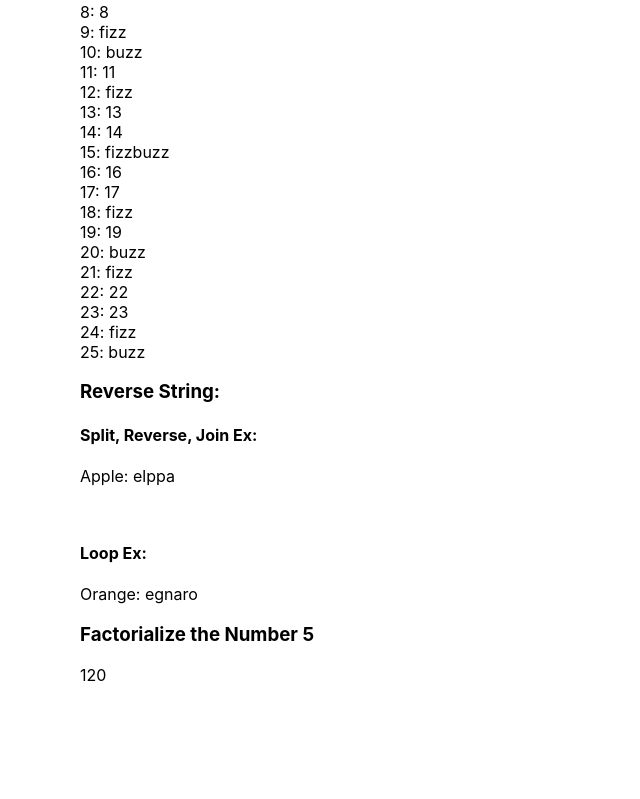
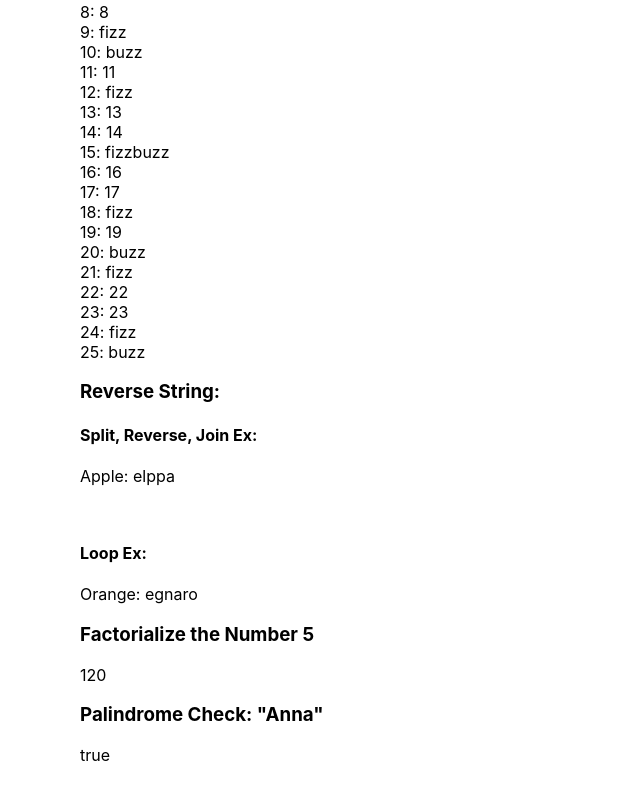
Before and after one commit to jgomez44/CodingChallenges, a React (Create React App) app in the folder client/: page / in a window 1280 px wide. Shown: the part 349-1148 px from the top of the page, without its empty margins (0-640 px from the left). Before the commit the page ends 1114 px from the top, so only its background shows below. Built offline with nearby package versions, Linux system fonts and the light colour scheme.

Commit message:
palin prints and works correctly

```diff
--- a/client/src/PalindromeCheck.js
+++ b/client/src/PalindromeCheck.js
@@ -8,14 +8,15 @@ class PalindromeCheck extends React.Component {
       .reverse()
       .join("");
     if (arr === reverseStr) {
-      return true;
+      return "true";
     } else {
-      return false;
+      return "false";
     }
   };
   render() {
     return (
       <>
+        <h3>Palindrome Check: "Anna"</h3>
         <div>{this.palindromeCheck("anna")}</div>
       </>
     );
```
